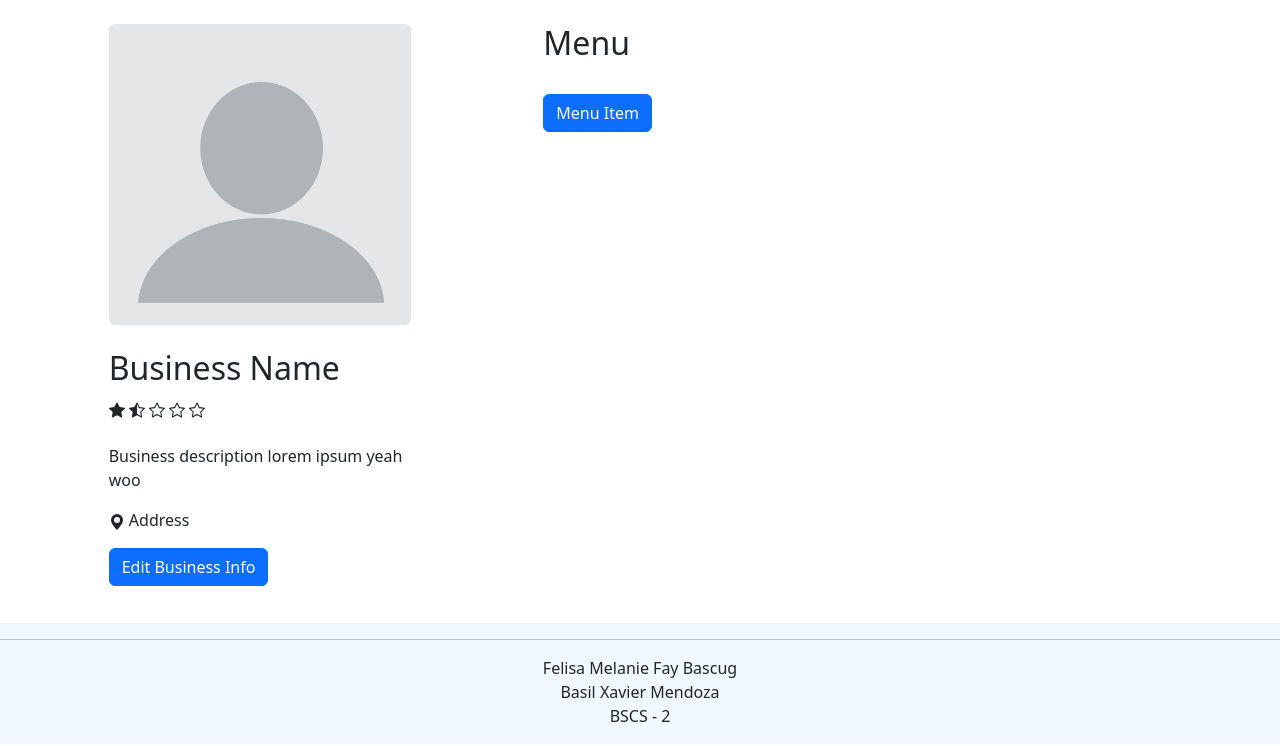
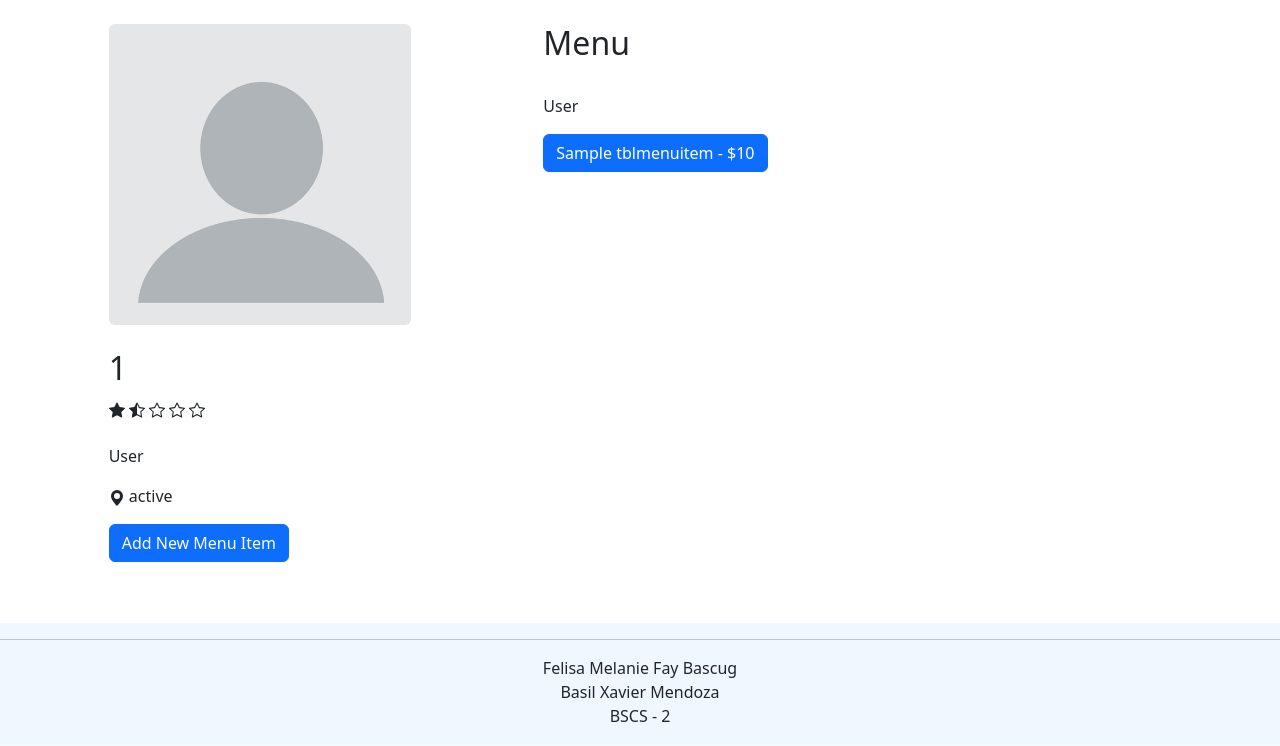
Before and after one commit to cusgan/IM1Project, a PHP site: page /business.php in a window 1280 px wide. Shown: the part 56-802 px from the top of the page. After the commit the page ends 778 px from the top, so only its background shows below. Run offline with PHP 8.4, Linux system fonts and the light colour scheme; tables that the repository leaves empty or names only in its code hold one stand-in row (values such as "Sample post").

Commit message:
Able to add items to menu (basic)

```diff
--- /dev/null
+++ b/api/deleteitem.php
@@ -0,0 +1,6 @@
+<?php
+header( "refresh:1; url=../business.php" );
+include_once("connect.php");
+$sql = "DELETE FROM tblmenuitem WHERE itemid='".$itemid."'";
+$res = mysqli_query($connection,$sql);
+//NOT WORKING NI
--- a/api/menuitem.php
+++ b/api/menuitem.php
@@ -1,8 +1,11 @@
 <?php
 function displayItem($itemid, $menuid, $name, $desc, $qty, $price){
-    $res = file_get_contents("../includes/menuitem.php");
-    $res = str_replace("ITEMID",$itemid,$res);
-    $res = str_replace("MENUID",$menuid,$res);
-    $res = str_replace("ITEMNAME",$itemid,$res);
-    $res = str_replace("ITEMID",$itemid,$res);
+    $res = file_get_contents("includes/menuitem.php");
+    $res = str_replace("[ITEMID]",$itemid,$res);
+    $res = str_replace("[MENUID]",$menuid,$res);
+    $res = str_replace("[ITEM NAME]",$name,$res);
+    $res = str_replace("[ITEM DESCRIPTION]",$desc,$res);
+    $res = str_replace("[ITEM STOCK]",$qty,$res);
+    $res = str_replace("[ITEM PRICE]",$price,$res);
+    echo $res;
 }
--- a/business.php
+++ b/business.php
@@ -3,7 +3,8 @@
 <head>
     <meta charset="UTF-8">
     <meta name="viewport" content="width=device-width, initial-scale=1.0">
-    <title>User Profile</title>
+    <title>Business Menu Editor
+    </title>
 	<!-- Bootstrap CSS v5.2.1 -->
 	<link
 		href="https://cdn.jsdelivr.net/npm/bootstrap@5.3.2/dist/css/bootstrap.min.css"
@@ -30,7 +31,37 @@
     // if(!isset($_SESSION['userid'])){
     //     header("Location: index.php");
     // }
+    include_once("api/connect.php");
     session_start();
+    $business_id = 1;
+    $business = mysqli_fetch_array(mysqli_query($connection,"select * from tblbusiness where businessid='".$business_id."'"));
+    $business_name = $business[1];
+    $business_desc = $business[2];
+    $business_addr = $business[3];
+
+    $menu = mysqli_fetch_array(mysqli_query($connection,"select * from tblmenu where businessid='".$business_id."'"));
+    $menu_id   = $menu[0];
+    $menu_desc = $menu[2];
+
+    $items = array();
+    $item = 1;
+    $item_ctr = 0;
+    $item_res = mysqli_query($connection,"select * from tblmenuitem where menuid='".$menu_id."'");
+    while($item = mysqli_fetch_array($item_res)){
+        // if($item == null){
+        //     break;
+        // }
+        array_push($items, $item);
+        $item_ctr = $item_ctr + 1;
+    }
+    // while ($row = mysql_fetch_assoc($result)) {
+    //     echo $row["userid"];
+    //     echo $row["fullname"];
+    //     echo $row["userstatus"];
+    // }
+
+
+
     ?>
     <div class="row">
         <div class="col-1"></div>
@@ -40,7 +71,7 @@
             <div class="text-center">
                 <img src="images/default-pfp.png" class="rounded img-fluid" alt="User Profile Picture">
             </div><br>
-            <h2>Business Name</h2>
+            <h2><?php echo $business_name;?></h2>
             <svg xmlns="http://www.w3.org/2000/svg" width="16" height="16" fill="currentColor" class="bi bi-star-fill" viewBox="0 0 16 16">
                 <path d="M3.612 15.443c-.386.198-.824-.149-.746-.592l.83-4.73L.173 6.765c-.329-.314-.158-.888.283-.95l4.898-.696L7.538.792c.197-.39.73-.39.927 0l2.184 4.327 4.898.696c.441.062.612.636.282.95l-3.522 3.356.83 4.73c.078.443-.36.79-.746.592L8 13.187l-4.389 2.256z"/>
                 </svg>
@@ -57,27 +88,67 @@
                 <path d="M2.866 14.85c-.078.444.36.791.746.593l4.39-2.256 4.389 2.256c.386.198.824-.149.746-.592l-.83-4.73 3.522-3.356c.33-.314.16-.888-.282-.95l-4.898-.696L8.465.792a.513.513 0 0 0-.927 0L5.354 5.12l-4.898.696c-.441.062-.612.636-.283.95l3.523 3.356-.83 4.73zm4.905-2.767-3.686 1.894.694-3.957a.56.56 0 0 0-.163-.505L1.71 6.745l4.052-.576a.53.53 0 0 0 .393-.288L8 2.223l1.847 3.658a.53.53 0 0 0 .393.288l4.052.575-2.906 2.77a.56.56 0 0 0-.163.506l.694 3.957-3.686-1.894a.5.5 0 0 0-.461 0z"/>
                 </svg>
             <br><br>
-            <p>Business description lorem ipsum yeah woo</p>
+            <p><?php echo $business_desc;?></p>
             <p><svg xmlns="http://www.w3.org/2000/svg" width="16" height="16" fill="currentColor" class="bi bi-geo-alt-fill" viewBox="0 0 16 16">
                 <path d="M8 16s6-5.686 6-10A6 6 0 0 0 2 6c0 4.314 6 10 6 10m0-7a3 3 0 1 1 0-6 3 3 0 0 1 0 6"/>
-                </svg> Address  </p>
+                </svg> <?php echo $business_addr;?>  </p>
 
 
 
-            <button type="button" class="btn btn-primary">Edit Business Info</button>
+            <!-- <button type="button" class="btn btn-primary">Add New Menu Item</button> -->
+            <a class="btn btn-primary" href="#" data-bs-toggle="modal" data-bs-target="#modalAddItem"> Add New Menu Item</a>
+            <div class="modal fade" id="modalAddItem" tabindex="-1" aria-labelledby="exampleModalLabel" aria-hidden="true">
+                <div class="modal-dialog modal-lg">
+                <div class="modal-content">
+                <form method="post" action="api/additem.php">
+                    <div class="modal-header">
+                    <h5 class="modal-title" id="exampleModalLabel">Add New Item to Menu</h5>
+                    <button type="button" class="btn-close" data-bs-dismiss="modal" aria-label="Close"></button>
+                    </div>
+                    <div class="modal-body">
+                        <div class="mb-3">
+
+                            <?php echo '<input type="hidden" id="menuid" name="menuid" value="'.$menu_id.'">'?>
+                            <!-- <img src="images\default-image.png" class="img-thumbnail" alt="name of item here" style = "width:30%;"> -->
+                            <label for="addItemName" class="form-label">Item Name: </label>
+                            <input type="text" name="inptItemName" class="form-control" id="addItemName" aria-describedby="addItemName">
+                            <label for="addItemDescription" class="form-label">Item Description: </label>
+                            <input type="text" name="inptDescription" class="form-control" id="addItemDescription" aria-describedby="addItemDescription">
+                            <label for="quantity" class="form-label">Quantity:</label>
+                            <input type="number" class="form-control" name="inptStock" id="input2" placeholder="Enter quantity...">
+                            <label for="price" class="form-label">Price: </label>
+                            <input type="number" class="form-control" name="inptPrice" id="input1" placeholder="Enter price...">
+                        </div>
+                    </div>
+                    <div class="modal-footer">
+                    <button type="button" class="btn btn-secondary" data-bs-dismiss="modal">Close</button>
+                    <button type="submit" class="btn btn-primary">Add to Cart</button>
+                    </div>
+                </form>
+                </div>
+                </div>
+            </div>
 
         </div>
         <div class="col-1"></div>
         <div class="col"><br>
             <h2>Menu</h2><br>
-
+            <p><?php echo $menu_desc;?></p>
             <div class="row">
                 <div class="col"></div>
             </div>
 
 
-            <?php include_once 'includes/menuitem.php'; ?>
-            <a class="btn btn-primary" href="#" data-bs-toggle="modal" data-bs-target="#modalMenuItem">Menu Item</a>
+            <?php
+            include_once 'api/menuitem.php';
+            for($i = 0; $i < $item_ctr; $i++){
+                displayItem($items[$i][0],$items[$i][1],$items[$i][2],$items[$i][3],$items[$i][4],$items[$i][5]);
+                // echo "a ";
+                // print_r($items[$i]);
+            }
+            ?>
+<!--
+            <a class="btn btn-primary" href="#" data-bs-toggle="modal" data-bs-target="#modalMenuItem">Menu Item</a> -->
 
 
         </div>
--- a/includes/menuitem.php
+++ b/includes/menuitem.php
@@ -1,26 +1,29 @@
 <!-- Menu Item -->
-<div class="modal fade" id="modalMenuItem" tabindex="-1" aria-labelledby="exampleModalLabel" aria-hidden="true">
+<a class="btn btn-primary" href="#" data-bs-toggle="modal" data-bs-target="#modalMenuItem[ITEMID]"> [ITEM NAME] - $[ITEM PRICE]</a>
+<!-- <button class="btn btn-secondary">DELETE</button> -->
+<div class="modal fade" id="modalMenuItem[ITEMID]" tabindex="-1" aria-labelledby="exampleModalLabel" aria-hidden="true">
     <div class="modal-dialog modal-lg">
     <div class="modal-content">
     <form method="post" action="api/login.php">
         <div class="modal-header">
-        <h5 class="modal-title" id="exampleModalLabel">NAME OF ITEM</h5>
+        <h5 class="modal-title" id="exampleModalLabel">[ITEM NAME]</h5>
         <button type="button" class="btn-close" data-bs-dismiss="modal" aria-label="Close"></button>
         </div>
         <div class="modal-body">
             <div class="mb-3">
-                <img src="images\default-image.png" class="img-thumbnail" alt="name of item here">
-                <p>[Item description]</p>
+                <img src="images\default-image.png" class="img-thumbnail" alt="name of item here" style = "width:30%;">
+                <p>Description: <br>[ITEM DESCRIPTION]</p>
+                <br>
+                <p>Price: $[ITEM PRICE]</p>
 
-                <label for="variation" class="form-label">Variation</label>
+                <!-- <label for="variation" class="form-label">Variation</label>
                 <select class="form-select" aria-label="variation">
                     <option selected>Choose variation...</option>
-                    <!-- VARIATIONS -->
                     <option value="1">[Variation One]</option>
                     <option value="2">[Variation Two]</option>
                     <option value="3">[Variation Three]</option>
-                </select>
-                <label for="quantity" class="form-label">Quantity</label>
+                </select>                 -->
+                <label for="quantity" class="form-label">Quantity ([ITEM STOCK] in stock)</label>
                 <input type="number" class="form-control" id="input1" placeholder="Enter quantity...">
             </div>
         </div>
@@ -32,3 +35,4 @@
     </div>
     </div>
 </div>
+<br>
```
Also changed, not shown: api/additem.php (added, +11 -0 lines).
